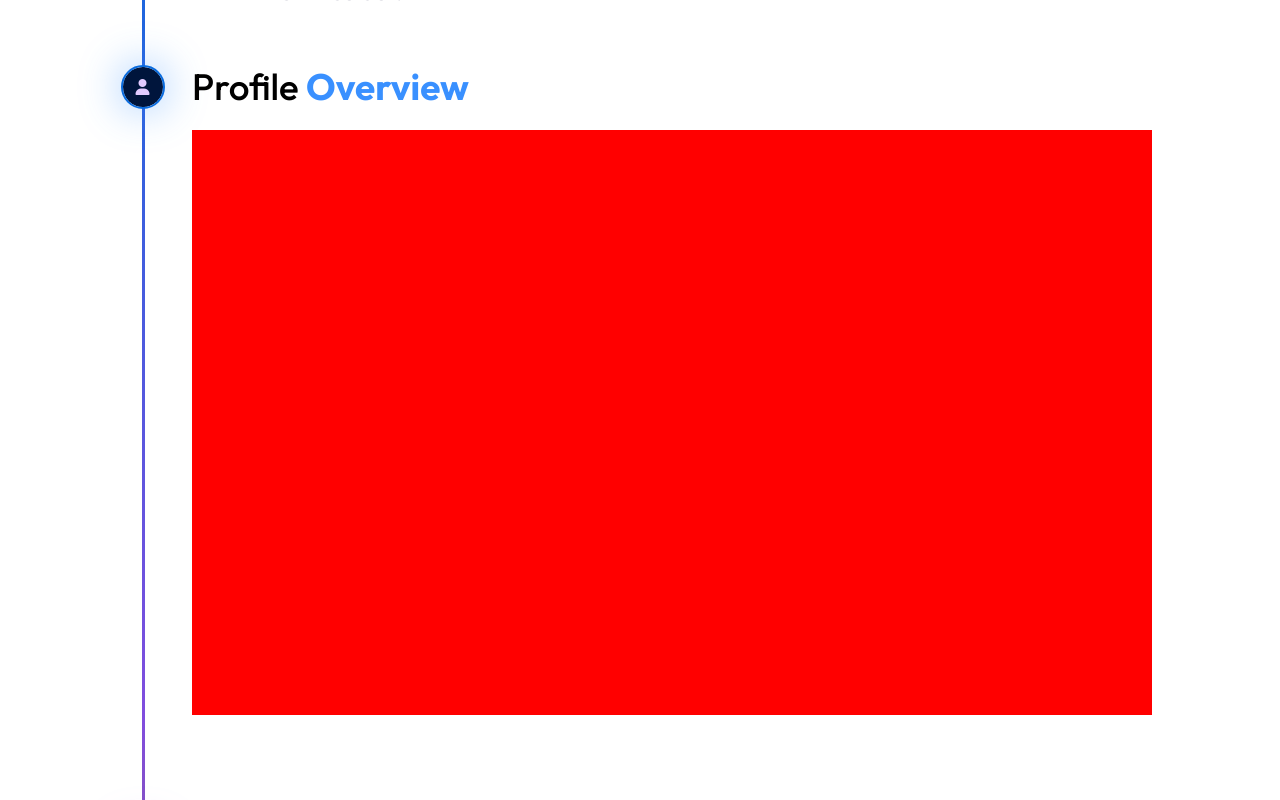
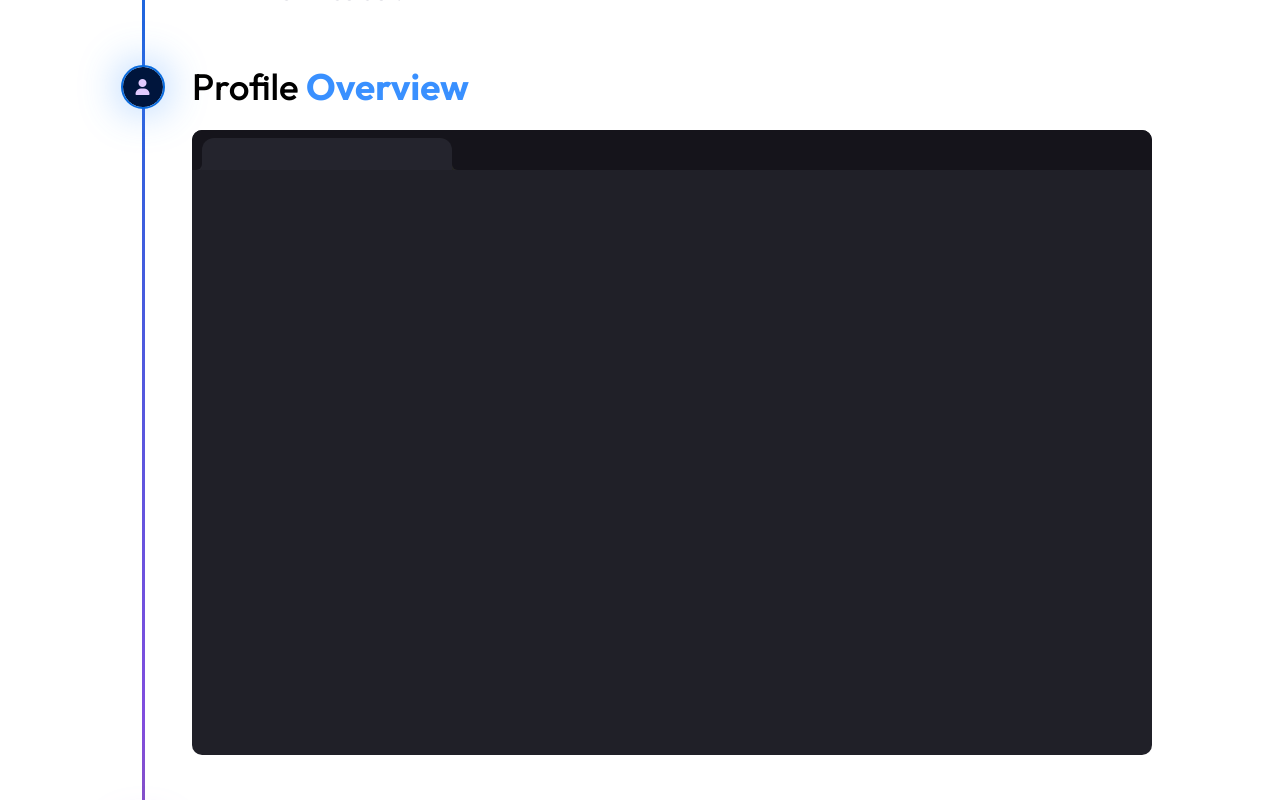
Before and after one commit to anil-02k/Portpolio, a React (Vite) app: page / in a window 1280 px wide. Shown: the part 1060-1860 px from the top of the page. Built offline with nearby package versions, Linux system fonts and the light colour scheme; a web font is replaced by a local one.

Commit message:
Terminal basic css

```diff
--- a/package.json
+++ b/package.json
@@ -11,7 +11,8 @@
   },
   "dependencies": {
     "react": "^18.3.1",
-    "react-dom": "^18.3.1"
+    "react-dom": "^18.3.1",
+    "react-icons": "^5.4.0"
   },
   "devDependencies": {
     "@eslint/js": "^9.17.0",
--- a/src/components/Header/Header.css
+++ b/src/components/Header/Header.css
@@ -30,12 +30,13 @@
       transform: translate3d(0px, 0px, 0px) rotate(0deg);
     }
     50% {
-      transform: translate3d(-2.2084px, -2.917px, 0px) rotate(0.67deg);
+      transform: translate3d(-2.035px, -4.554px, 0px) rotate(0.687deg);
     }
     100% {
       transform: translate3d(5px, 5px, 0px) rotate(-1deg);
     }
   }
+
 
 
 .headerMain p{
--- /dev/null
+++ b/src/components/Terminal/Terminal.css
@@ -0,0 +1,67 @@
+.terminalMain {
+    height: 100%;
+    width: 100%;
+    background-color: #202028;
+    border-radius: 10px;
+    overflow: hidden;
+}
+
+.top {
+    height: 40px;
+    width: 100%;
+    background-color: #15141B;
+    display: flex;
+    justify-content: space-between;
+    align-items: end;
+}
+
+.left .active {
+    height: 32px;
+    width: 250px;
+    background-color: #24242D;
+    margin-left: 10px;
+    padding: 1rem;
+    border-top-left-radius: 12px;
+    border-top-right-radius: 12px;
+    display: flex;
+    align-items: center;
+    justify-content: space-between;
+    flex-direction: row;
+    border-bottom-right-radius: 0px;
+    border-bottom-left-radius: 0px;
+    position: relative;
+    gap: 0.75rem 1rem;
+    padding: 0px;
+}
+
+.left .active::before {
+    content: "";
+    position: absolute;
+    left: -6px;
+    top: 50%;
+    height: 50%;
+    width: 6px;
+    border-radius: 0px 0px 6px;
+    background-color: transparent;
+    box-shadow:0 5px 0px 0px #25252D
+}
+
+.left .active::after{
+    content: "";
+    position: absolute;
+    background-color: transparent;
+    right:-6px;
+    top: 50%;
+    height: 50%;
+    width: 6px;
+    border-radius: 0 6px 0;
+    box-shadow: 0 5px 0 0 #252525;
+}
+.bottom{
+    height: 100%;
+    width: 100%;
+    background-color: #202028;
+    position: absolute;
+    border-bottom-right-radius: 10px;
+    border-bottom-left-radius: 10px;
+}
--- /dev/null
+++ b/src/components/Terminal/Terminal.jsx
@@ -0,0 +1,19 @@
+import React from 'react'
+import './Terminal.css'
+
+const Terminal = () => {
+  return (
+    <div className='terminalMain'>
+        <div className="top">
+            <div className="left">
+                <div className="active"></div>
+                <div className="add"></div>
+            </div>
+            <div className="right"></div>
+        </div>
+        <div className="bottom"></div>
+    </div>
+  )
+}
+
+export default Terminal
--- a/src/components/Timeline/Timeline.css
+++ b/src/components/Timeline/Timeline.css
@@ -156,7 +156,6 @@ h4 .nam:hover{
   .terminal{
     height: 61%;
     width: 75%;
-    background: red;
     position: absolute;
     top:38.5%;
     left: 15%;
--- a/src/components/Timeline/Timeline.jsx
+++ b/src/components/Timeline/Timeline.jsx
@@ -1,6 +1,7 @@
 import React from 'react'
 import './Timeline.css'
 import Ricon from '../Ricon/Ricon'
+import Terminal from '../Terminal/Terminal'
 
 const Timeline = () => {
 
@@ -51,10 +52,7 @@ const Timeline = () => {
           <h2>Profile <span>Overview</span></h2>
         </div>
         <div className='terminal'>
-          <div className='terminalMain'>
-            <div className="top"></div>
-            <div className="bottom"></div>
-          </div>
+          <Terminal/>
         </div>
       </div>
     </div>
--- a/src/index.css
+++ b/src/index.css
@@ -34,6 +34,6 @@ body {
 
 
 .dark_mode {
-  background-color: #121212;
+  background-color: #090B0C;
   color: #ffffff;
 }
```
Also changed, not shown: 1 other file (tests, documents, lock files or other folders).
